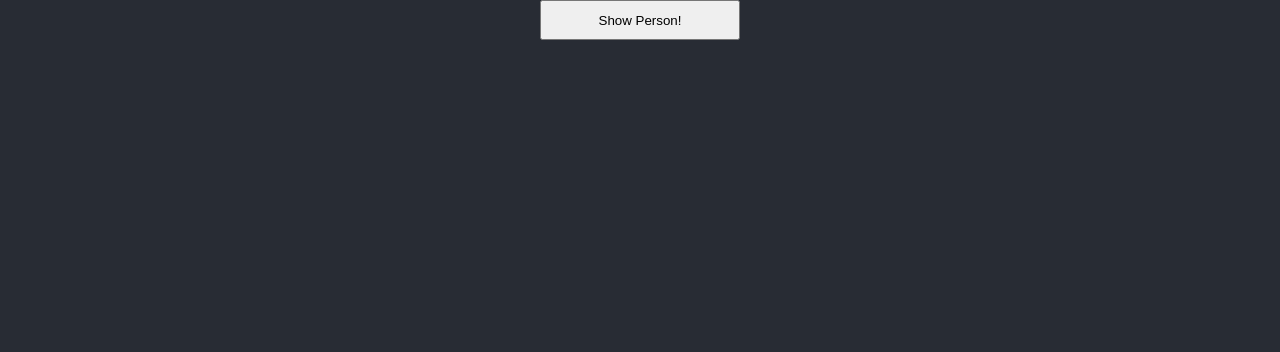
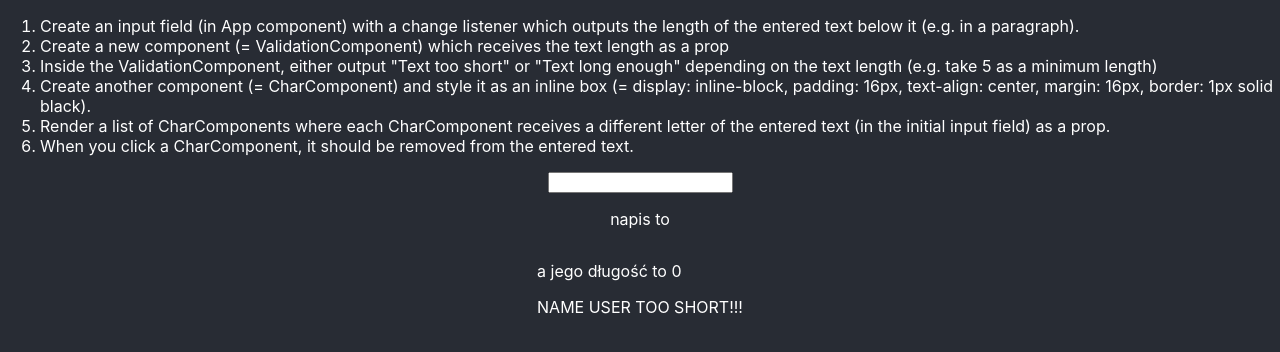
Before and after one commit to Makuss88/react-udemy, a React (Create React App) app in the folder special-course/: page / in a window 1280 px wide. Shown: the top 352 px of the page. Built offline with nearby package versions, Linux system fonts and the light colour scheme.

Commit message:
first app resolve, in funciotnal Compoment

```diff
--- a/special-course/src/App.css
+++ b/special-course/src/App.css
@@ -3,7 +3,7 @@ body {
 }
 
 .App {
-  text-align: center;
+  /* text-align: center; */
   display: flex;
   flex-direction: column;
   align-items: center;
--- /dev/null
+++ b/special-course/src/App2.js
@@ -0,0 +1,49 @@
+import React, { useState } from 'react';
+
+import ValidationComponent from './ValidationComponent/ValidationComponent'
+import CharComponent from './CharComponent/CharComponent'
+
+const App2 = () => {
+  const [inputText, setInputText] = useState('');
+  const [lengthOfText, setLengthOfText] = useState(0);
+
+  const handleChangeText = (event) =>  {
+    const userChangeText = event.target.value
+    setInputText(userChangeText);
+    setLengthOfText(userChangeText.length);
+  }
+
+  const deleteComponent = (index) => {
+    const copyCharText = inputText.split('');
+    copyCharText.splice(index, 1);
+    const updateText = copyCharText.join('')
+    setInputText(updateText)
+    setLengthOfText(updateText.length)
+  }
+
+  const charText = inputText.split('').map((char, index) => {
+    return <CharComponent
+      text={char}
+      key={index}
+      clicked={() => deleteComponent(index)}/>
+  })
+
+  return (
+    <div className="App">
+      <ol>
+        <li>Create an input field (in App component) with a change listener which outputs the length of the entered text below it (e.g. in a paragraph).</li>
+        <li>Create a new component (= ValidationComponent) which receives the text length as a prop</li>
+        <li>Inside the ValidationComponent, either output "Text too short" or "Text long enough" depending on the text length (e.g. take 5 as a minimum length)</li>
+        <li>Create another component (= CharComponent) and style it as an inline box (= display: inline-block, padding: 16px, text-align: center, margin: 16px, border: 1px solid black).</li>
+        <li>Render a list of CharComponents where each CharComponent receives a different letter of the entered text (in the initial input field) as a prop.</li>
+        <li>When you click a CharComponent, it should be removed from the entered text.</li>
+      </ol>
+      <input type="text" onChange={(event) => handleChangeText(event)}  value={inputText} />
+      <p> napis to {inputText} </p>
+      <ValidationComponent length={lengthOfText}/>
+      {charText}
+    </div>
+  )
+}
+
+export default App2;
--- /dev/null
+++ b/special-course/src/CharComponent/CharComponent.css
@@ -0,0 +1,7 @@
+.Char {
+  display: inline-block;
+  padding: 16px;
+  text-align: center;
+  margin: 16px;
+  border: 1px solid black;
+}
--- /dev/null
+++ b/special-course/src/CharComponent/CharComponent.js
@@ -0,0 +1,17 @@
+import React from 'react';
+
+import './CharComponent.css'
+
+const CharComponent = (props) => {
+
+
+
+  return (
+    <div className='Char' onClick={props.clicked}>
+        {props.text}
+    </div>
+  )
+
+}
+
+export default CharComponent;
--- /dev/null
+++ b/special-course/src/ValidationComponent/ValidationComponent.js
@@ -0,0 +1,15 @@
+import React from 'react';
+
+const ValidationComponent = (props) => {
+
+
+  return (
+    <div>
+      <p> a jego długość to {props.length} </p>
+      {props.length < 5 ? <p> NAME USER TOO SHORT!!! </p> : null}
+    </div>
+  )
+
+}
+
+export default ValidationComponent;
--- a/special-course/src/index.js
+++ b/special-course/src/index.js
@@ -2,11 +2,12 @@ import React from 'react';
 import ReactDOM from 'react-dom';
 import './index.css';
 import App from './App';
+import App2 from './App2';
 import reportWebVitals from './reportWebVitals';
 
 ReactDOM.render(
   <React.StrictMode>
-    <App />
+    <App2 />
   </React.StrictMode>,
   document.getElementById('root')
 );
```
Also changed, not shown: 1 other file (tests, documents, lock files or other folders).
